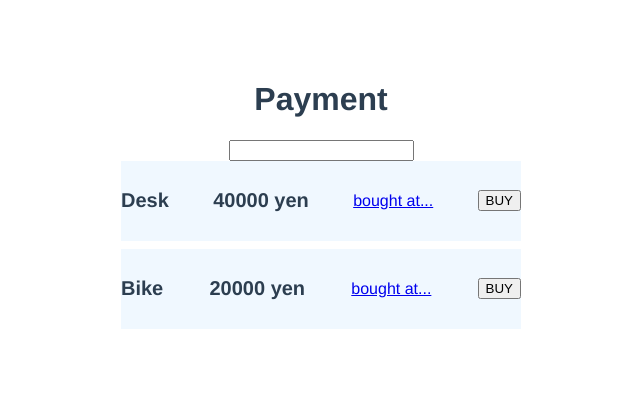
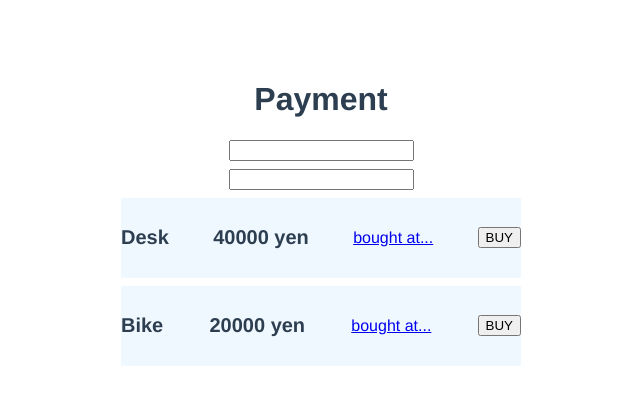
Before and after one commit to takayuki-s/vue-app, a Vue app in the folder vue3-typescript/vue-sample/: page / in a window 1280 px wide. Shown: the top 404 px of the page, without its empty margins (319-959 px from the left). Built offline with nearby package versions, Linux system fonts and the light colour scheme.

Commit message:
reactiveを使って変数の値を変更
refはプリミティブ型
reactiveはオブジェクト

```diff
--- a/vue3-typescript/vue-sample/src/components/Payment.vue
+++ b/vue3-typescript/vue-sample/src/components/Payment.vue
@@ -1,10 +1,15 @@
 <script setup lang="ts">
-  import { ref } from "vue"
+  import { ref, reactive } from "vue"
 
-  const itemName1 = ref<string>("Desk")
+  // const itemName1 = ref<string>("Desk")
   const itemName2 = "Bike"
 
-  const price1 = 40000
+  const item1 = reactive({
+    name: "Desk",
+    price: 40000
+  })
+
+  // const price1 = 40000
   const price2 = 20000
 
   const url1 = "https://flexispot.jp/standing-desk/e9.html?gclid=CjwKCAjwjtOTBhAvEiwASG4bCE_eT44g8UjiYePQaQm9kCXldYW8_Mqp87KR2S5ocYsMKZPLjocVFxoCm3EQAvD_BwE"
@@ -15,8 +20,10 @@
   }
 
   const input = (event: any) => {
-    console.log("event.target.value:", event.target.value)
-    itemName1.value = event.target.value
+    item1.name = event.target.value
+  }
+  const inputPrice = (event: any) => {
+    item1.price = event.target.value
   }
 </script>
 
@@ -24,11 +31,12 @@
 <div class="container">
   <h1> Payment</h1>
   <input v-on:input="input" />
+  <input v-on:input="inputPrice" />
   <div class="payment">
-    <label>{{ itemName1 }}</label>
-    <label>{{ price1 }} yen</label>
+    <label>{{ item1.name }}</label>
+    <label>{{ item1.price }} yen</label>
     <a v-bind:href="url1">bought at...</a>
-    <button v-on:click="buy(itemName1)">BUY</button>
+    <button v-on:click="buy(item1.name)">BUY</button>
   </div>
   <div class="payment">
     <label>{{ itemName2 }}</label>
@@ -54,6 +62,9 @@
     background-color: aliceblue;
     margin-bottom: 8px;
   }
+  input {
+    margin-bottom: 8px;
+  }
   label {
     font-size: 20px;
     font-weight: bold;
```
